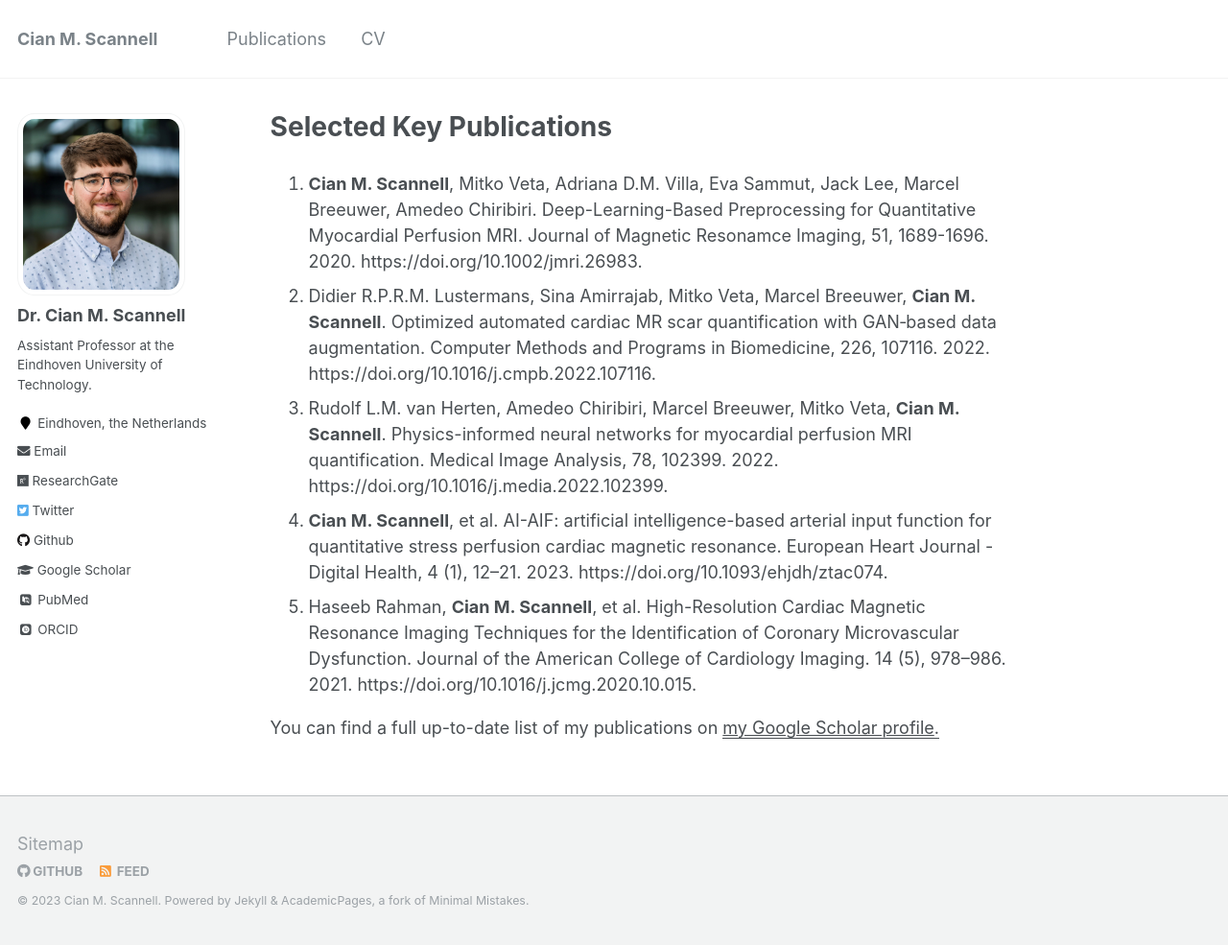
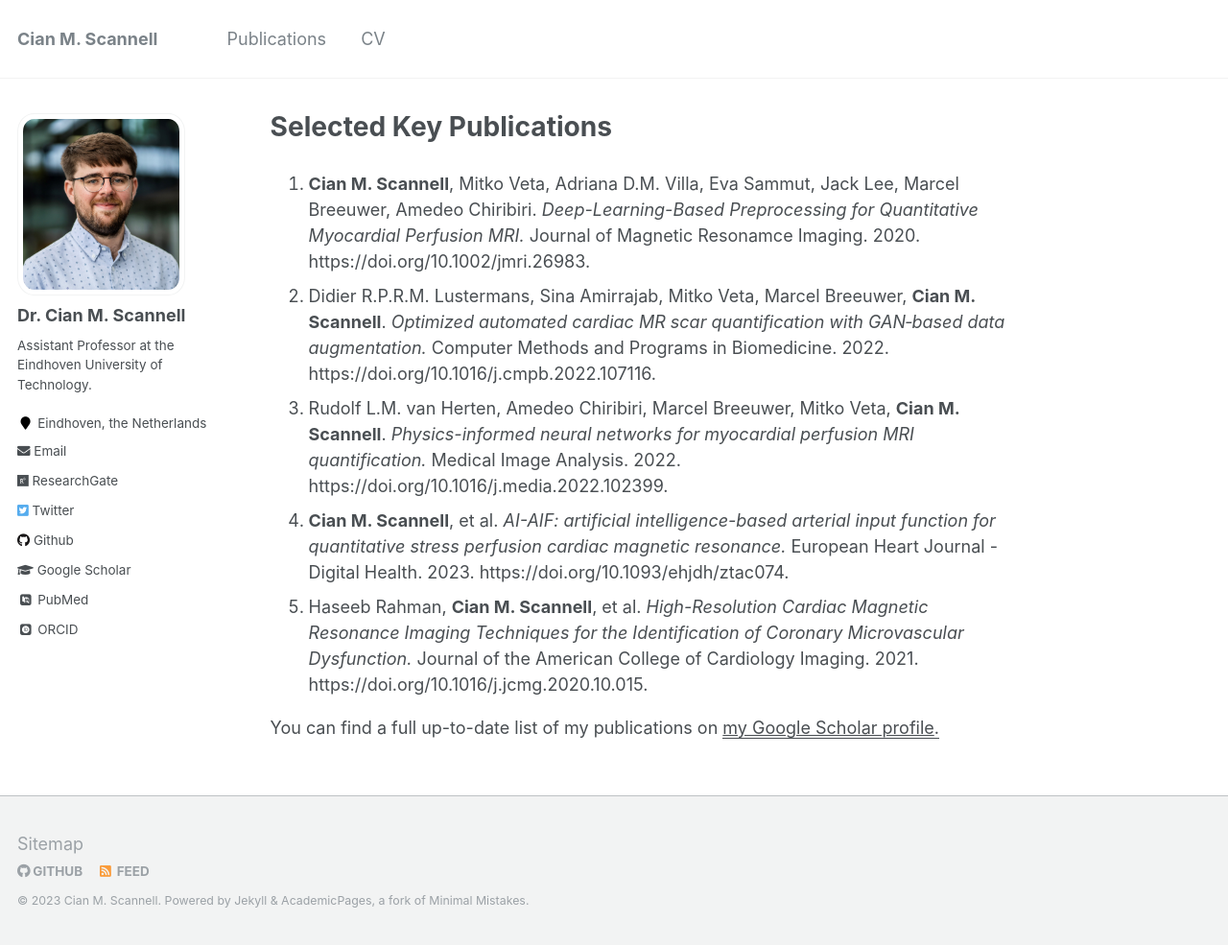
Before and after one commit to cianmscannell/cianmscannell.github.io, a Jekyll site: the page built from _pages/publications.md, in a window 1280 px wide and 985 px high. Shown: the whole window at 96% size. Built offline with Jekyll 4.4.1, drawn with Linux system fonts in a browser that asks for light colours; some web fonts are replaced.

Commit message:
further tidy up

```diff
--- a/_pages/publications.md
+++ b/_pages/publications.md
@@ -4,10 +4,15 @@
 author_profile: true
 ---
 
-1. <b>Cian M. Scannell</b>, Mitko Veta, Adriana D.M. Villa, Eva Sammut, Jack Lee, Marcel Breeuwer, Amedeo Chiribiri.  Deep-Learning-Based Preprocessing for Quantitative Myocardial Perfusion MRI. Journal of Magnetic Resonamce Imaging, 51, 1689-1696. 2020. https://doi.org/10.1002/jmri.26983.
-2. Didier R.P.R.M. Lustermans, Sina Amirrajab, Mitko Veta, Marcel Breeuwer, <b>Cian M. Scannell</b>. Optimized automated cardiac MR scar quantification with GAN‐based data augmentation. Computer Methods and Programs in Biomedicine, 226, 107116. 2022. https://doi.org/10.1016/j.cmpb.2022.107116.
-3. Rudolf L.M. van Herten, Amedeo Chiribiri, Marcel Breeuwer, Mitko Veta, <b>Cian M. Scannell</b>. Physics-informed neural networks for myocardial perfusion MRI quantification. Medical Image Analysis, 78, 102399. 2022. https://doi.org/10.1016/j.media.2022.102399.
-4. <b>Cian M. Scannell</b>, et al. AI-AIF: artificial intelligence-based arterial input function for quantitative stress perfusion cardiac magnetic resonance. European Heart Journal - Digital Health, 4 (1), 12–21. 2023. https://doi.org/10.1093/ehjdh/ztac074.
-5. Haseeb Rahman, <b>Cian M. Scannell</b>, et al. High-Resolution Cardiac Magnetic Resonance Imaging Techniques for the Identification of Coronary Microvascular Dysfunction. Journal of the American College of Cardiology Imaging. 14 (5), 978–986. 2021. https://doi.org/10.1016/j.jcmg.2020.10.015.
+1. <b>Cian M. Scannell</b>, Mitko Veta, Adriana D.M. Villa, Eva Sammut, Jack Lee, Marcel Breeuwer, Amedeo Chiribiri.  <i>Deep-Learning-Based Preprocessing for Quantitative Myocardial Perfusion MRI.</i> Journal of Magnetic Resonamce Imaging. 2020.
+https://doi.org/10.1002/jmri.26983.
+2. Didier R.P.R.M. Lustermans, Sina Amirrajab, Mitko Veta, Marcel Breeuwer, <b>Cian M. Scannell</b>. <i>Optimized automated cardiac MR scar quantification with GAN‐based data augmentation.</i> Computer Methods and Programs in Biomedicine. 2022.
+https://doi.org/10.1016/j.cmpb.2022.107116.
+3. Rudolf L.M. van Herten, Amedeo Chiribiri, Marcel Breeuwer, Mitko Veta, <b>Cian M. Scannell</b>. <i>Physics-informed neural networks for myocardial perfusion MRI quantification.</i> Medical Image Analysis. 2022.
+https://doi.org/10.1016/j.media.2022.102399.
+4. <b>Cian M. Scannell</b>, et al. <i>AI-AIF: artificial intelligence-based arterial input function for quantitative stress perfusion cardiac magnetic resonance.</i> European Heart Journal - Digital Health. 2023.
+https://doi.org/10.1093/ehjdh/ztac074.
+5. Haseeb Rahman, <b>Cian M. Scannell</b>, et al. <i>High-Resolution Cardiac Magnetic Resonance Imaging Techniques for the Identification of Coronary Microvascular Dysfunction.</i> Journal of the American College of Cardiology Imaging. 2021.
+https://doi.org/10.1016/j.jcmg.2020.10.015.
 
 You can find a full up-to-date list of my publications on <u><a href="{{https://scholar.google.com/citations?user=EWjAN3YAAAAJ&hl=en}}">my Google Scholar profile</a>.</u>
```
Also changed, not shown: _pages/q-cardIA.md (+5 -1 lines).
